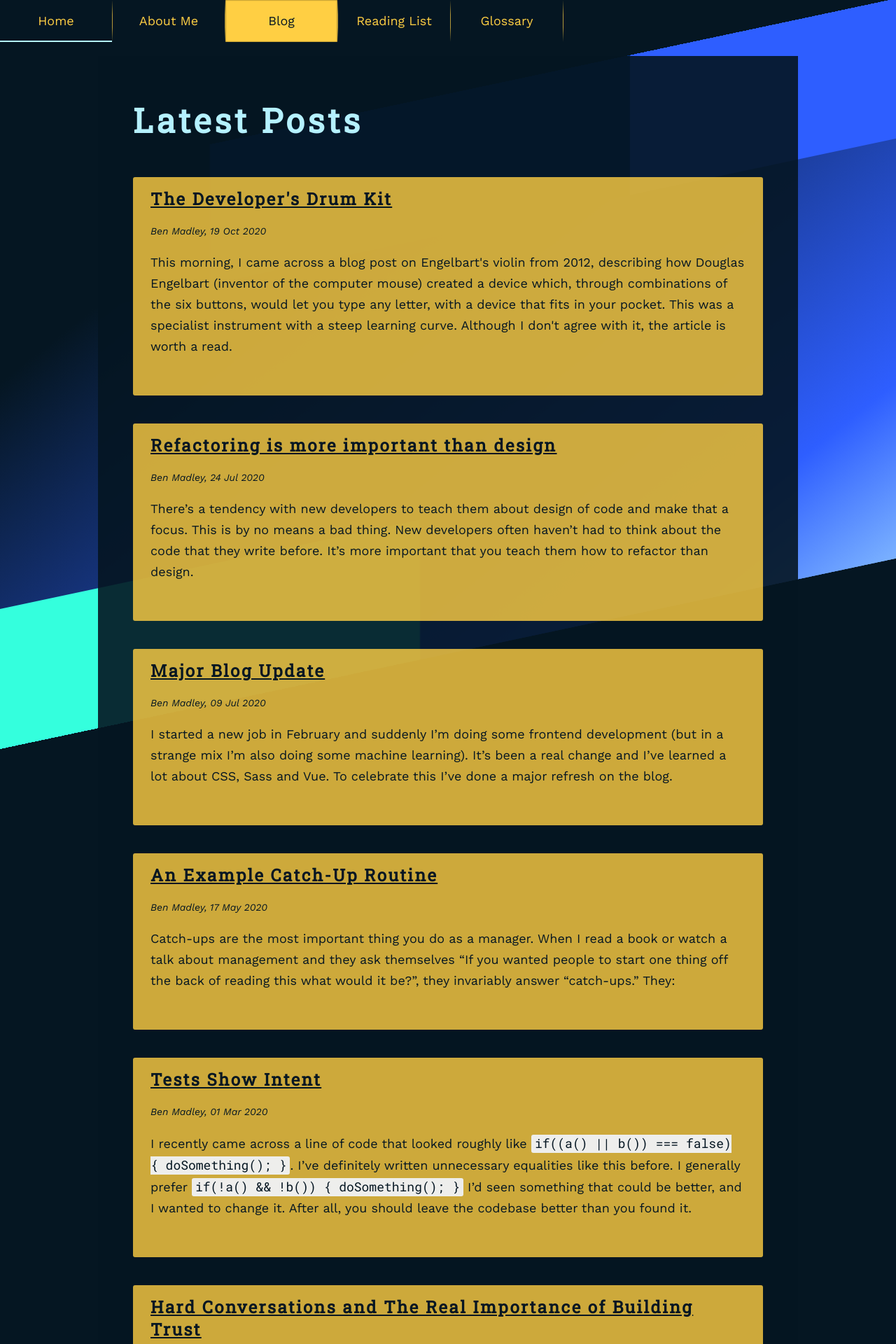
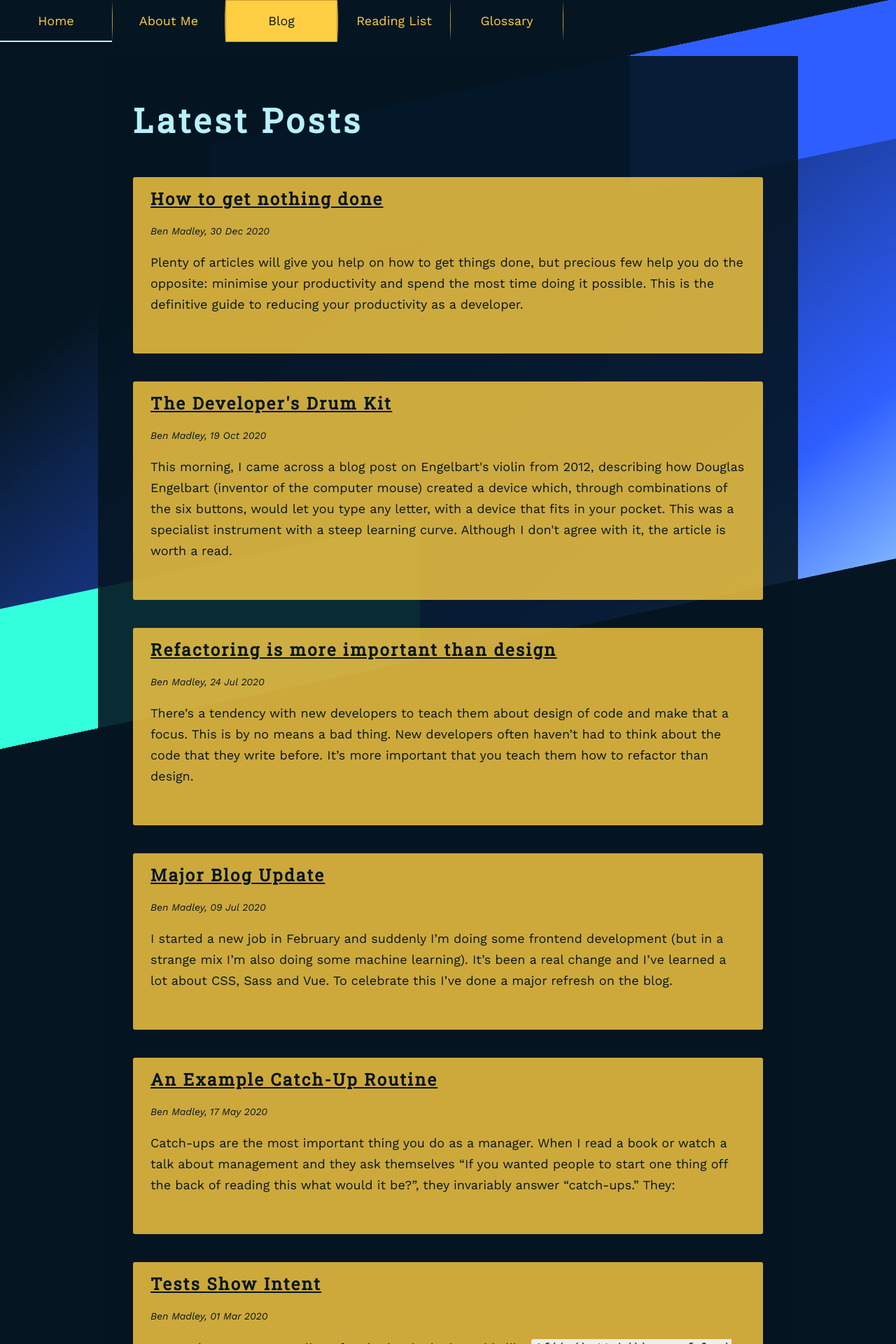
Before and after one commit to FleaRex/PersonalBlog, a Jekyll site: the page built from blog.html, in a window 1280 px wide. Shown: the top 1920 px of the page at 70% size. Built offline with Jekyll 4.4.1, drawn with Linux system fonts in a browser that asks for light colours; some of the changed lines change nothing that is shown.

Commit message:
Getting nothing done post.

```diff
--- /dev/null
+++ b/_posts/2020-12-30-gettingNothingDone.md
@@ -0,0 +1,38 @@
+---
+author: Ben Madley
+github: FleaRex
+title: How to get nothing done
+---
+
+Plenty of articles will give you help on how to get things done, but precious few help you do the opposite: minimise your productivity and spend the most time doing it possible. This is the definitive guide to reducing your productivity as a developer.
+
+## Always be working
+
+The first trick is a little counter-intuitive. You're looking to reduce your productivity, so why should you work _more_ than you do now? Well, lets examine what happens when you decide you're always going to be working.
+
+First you need to pick something to do, maybe even _find_ something to do. Let's not forget, you need to always be working, so you need that task as soon as possible. This lends itself to picking the first thing that comes up, rather than the most important or useful thing. Maybe the thing you pick up isn't even useful at all. Maybe it will be detrimental!
+
+Now that we have that task, we get working. Eventually we meet a problem. There's a natural break like a meeting or a XXX. In the time until we can start working again, we're going to have a break in working. This is exactly what we're trying to avoid. So we pick up a new task! Once again we find the first thing we can do so we get back to working as quickly as possible, but now we have two tasks! How do we work on them? There are two options and you can pick either!
+
+1.  **Pick one of the tasks to try and complete.** We leave the other task until we get stuck again. By the time we get back to it, we've forgotten what we were doing, the context and our plan. If we're lucky, we might need to have another meeting. Now we're stuck on two tasks and we can find a third! All without finishing anything.
+2.  **Complete both tasks at the same time.** This is another great strategy, allowing us to multi-task, swapping between our tasks. This lets us waste time context switching, while we're still working.
+
+## As many tasks as possible
+
+While we could wait for the tasks to come up organically, if we're lucky, we can skip the middle step. _Start with more than one task._ Even better we can actively volunteer for more tasks as they come up. They don't have to be big, even a small task can contribute to our context switching.
+
+## Work in large chunks
+
+While small tasks are fine, it does make them easier to finish. Consider working in large chunks. Your tasks should be measurable in weeks and months rather than hours and days.
+
+Large tasks are great because we can lengthen our feedback loops. We can take a task that was going to take a month (longer if we're multi-tasking) and then wait until we think it's done. Now we take our big load of work and show it to someone to get feedback. They are definitely going to have suggestions. Probably a lot of suggestions. The situation will have changed and you may have gotten the wrong picture. So you've now got a lot more work to do, and you've still not finished anything. As a bonus, while you're waiting for that feedback, you can start a new task!
+
+## Work alone
+
+We can shortcut these feedback loops by working more closely with other people. If we pair program we don't need code reviews, you can even pair with non-developers and skip other reviews. You could even work closely with your customer, to reduce their changes. Obviously we want to avoid this at all costs, so work alone for as long as possible.
+
+Together these principles lead to a situation where you're forever working, but nothing is getting finished. When you do finish something, it's taken longer than it should have and had less impact.
+
+Inspired by CGP Grey's 7 Ways to Maximize Misery:
+
+<iframe width="560" height="315" src="https://www.youtube.com/embed/LO1mTELoj6o" frameborder="0" allow="accelerometer; autoplay; clipboard-write; encrypted-media; gyroscope; picture-in-picture" allowfullscreen></iframe>
--- a/_sass/post.scss
+++ b/_sass/post.scss
@@ -157,4 +157,9 @@
     border-radius: 5px;
     font-style: italic;
   }
+
+  iframe {
+    margin-left: auto;
+    margin-right: auto;
+  }
 }
```
